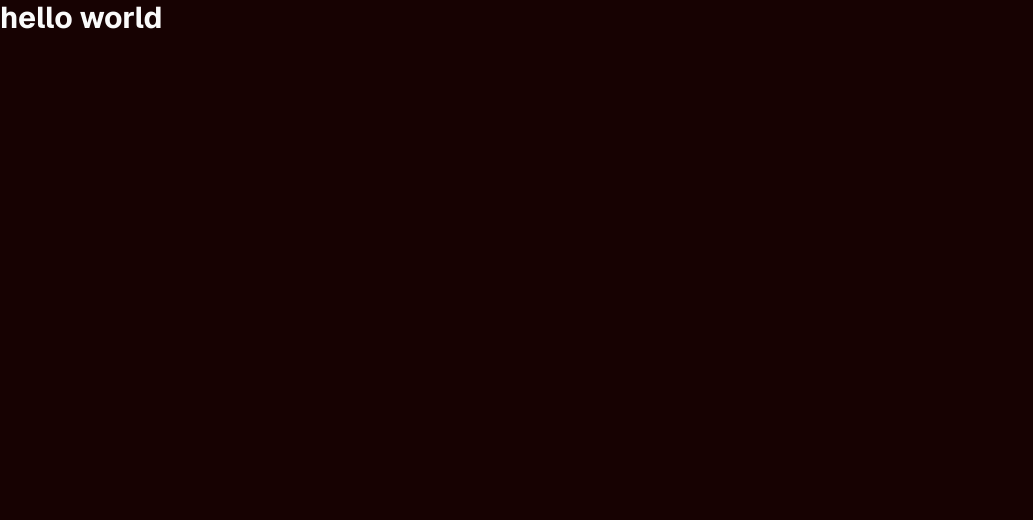
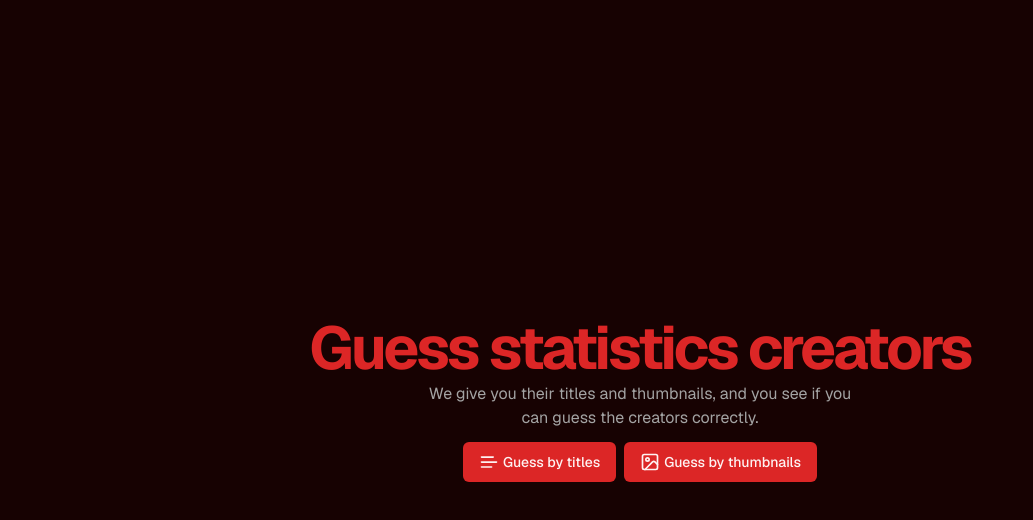
Before and after one commit to ToastedDev/statguess, a Next.js app: page / in a window 1280 px wide. Shown: the top 520 px of the page, without its empty margins (0-1033 px from the left). Built offline with nearby package versions, Linux system fonts and the light colour scheme.

Commit message:
feat: basic landing

```diff
--- a/package.json
+++ b/package.json
@@ -9,6 +9,7 @@
     "lint": "next lint"
   },
   "dependencies": {
+    "@radix-ui/react-slot": "^1.0.2",
     "class-variance-authority": "^0.7.0",
     "clsx": "^2.1.0",
     "geist": "^1.2.2",
--- a/src/app/page.tsx
+++ b/src/app/page.tsx
@@ -1,3 +1,36 @@
+import { buttonVariants } from "@/components/ui/button";
+import { Text, Image } from "lucide-react";
+import Link from "next/link";
+
 export default function Home() {
-  return <h1 className="text-3xl font-bold">hello world</h1>;
+  return (
+    <div className="h-screen flex flex-col items-center justify-center gap-3 text-center">
+      <div className="flex flex-col gap-1 text-center items-center justify-center">
+        <h1 className="text-4xl md:text-6xl font-bold tracking-tighter text-red-600">
+          Guess statistics creators
+        </h1>
+        <p className="text-muted-foreground max-w-md [text-wrap:pretty]">
+          We give you their titles and thumbnails, and you see if you can guess
+          the creators correctly.
+        </p>
+      </div>
+      <div className="flex items-center gap-2">
+        <Link
+          href="/guess/title"
+          className={buttonVariants({ className: "flex items-center gap-1" })}
+        >
+          <Text className="w-5 h-5" />
+          Guess by titles
+        </Link>
+        <Link
+          href="/guess/thumbnail"
+          className={buttonVariants({ className: "flex items-center gap-1" })}
+        >
+          {/* eslint-disable-next-line jsx-a11y/alt-text */}
+          <Image className="w-5 h-5" />
+          Guess by thumbnails
+        </Link>
+      </div>
+    </div>
+  );
 }
--- /dev/null
+++ b/src/components/ui/button.tsx
@@ -0,0 +1,56 @@
+import * as React from "react"
+import { Slot } from "@radix-ui/react-slot"
+import { cva, type VariantProps } from "class-variance-authority"
+
+import { cn } from "@/lib/utils"
+
+const buttonVariants = cva(
+  "inline-flex items-center justify-center whitespace-nowrap rounded-md text-sm font-medium ring-offset-background transition-colors focus-visible:outline-none focus-visible:ring-2 focus-visible:ring-ring focus-visible:ring-offset-2 disabled:pointer-events-none disabled:opacity-50",
+  {
+    variants: {
+      variant: {
+        default: "bg-primary text-primary-foreground hover:bg-primary/90",
+        destructive:
+          "bg-destructive text-destructive-foreground hover:bg-destructive/90",
+        outline:
+          "border border-input bg-background hover:bg-accent hover:text-accent-foreground",
+        secondary:
+          "bg-secondary text-secondary-foreground hover:bg-secondary/80",
+        ghost: "hover:bg-accent hover:text-accent-foreground",
+        link: "text-primary underline-offset-4 hover:underline",
+      },
+      size: {
+        default: "h-10 px-4 py-2",
+        sm: "h-9 rounded-md px-3",
+        lg: "h-11 rounded-md px-8",
+        icon: "h-10 w-10",
+      },
+    },
+    defaultVariants: {
+      variant: "default",
+      size: "default",
+    },
+  }
+)
+
+export interface ButtonProps
+  extends React.ButtonHTMLAttributes<HTMLButtonElement>,
+    VariantProps<typeof buttonVariants> {
+  asChild?: boolean
+}
+
+const Button = React.forwardRef<HTMLButtonElement, ButtonProps>(
+  ({ className, variant, size, asChild = false, ...props }, ref) => {
+    const Comp = asChild ? Slot : "button"
+    return (
+      <Comp
+        className={cn(buttonVariants({ variant, size, className }))}
+        ref={ref}
+        {...props}
+      />
+    )
+  }
+)
+Button.displayName = "Button"
+
+export { Button, buttonVariants }
```
Also changed, not shown: 1 other file (tests, documents, lock files or other folders).
